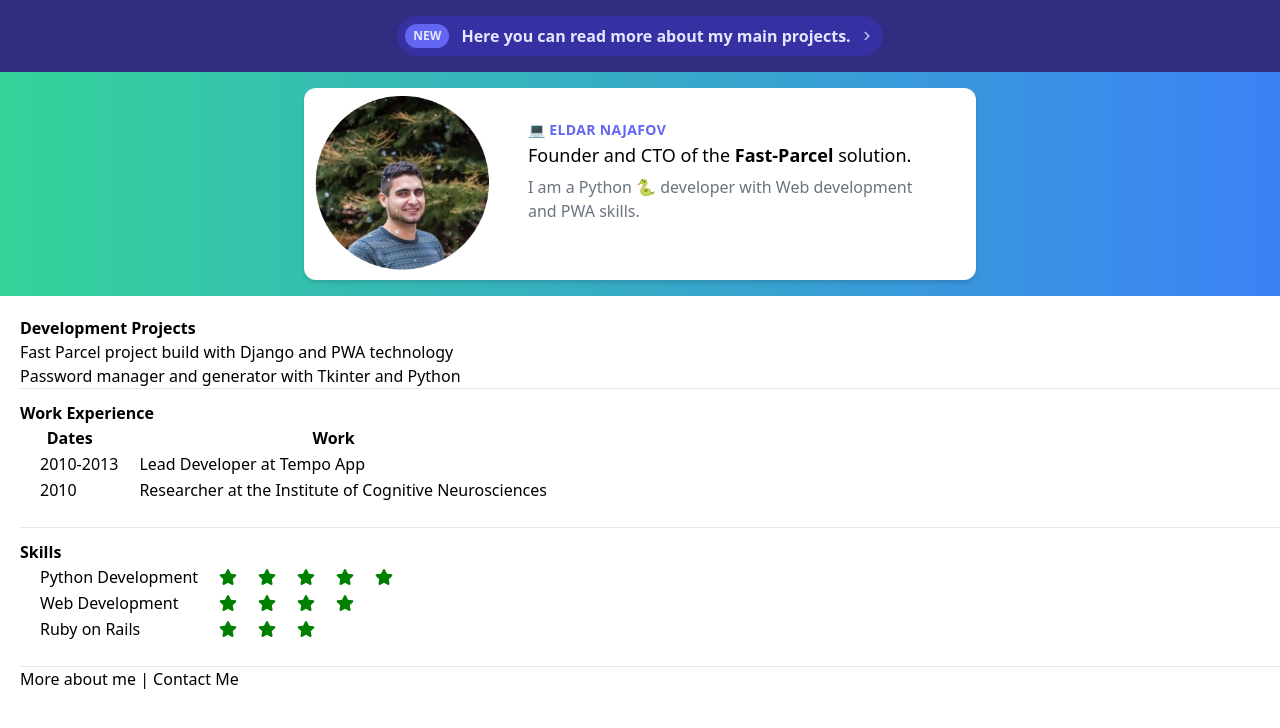
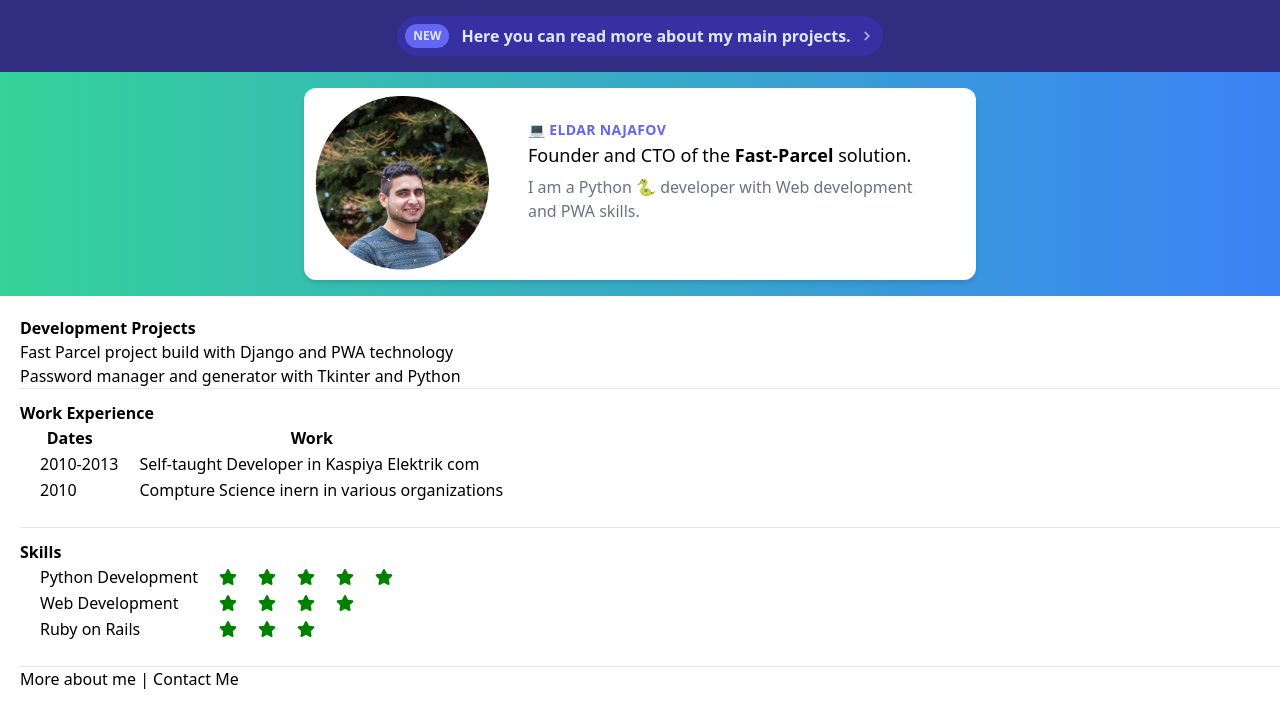
Before and after one commit to xaknet/cv, a plain HTML site: page index.html in a window 1280 px wide. Drawn offline with nearby package versions, Linux system fonts and the light colour scheme.

Commit message:
Update index.html

```diff
--- a/index.html
+++ b/index.html
@@ -61,11 +61,11 @@
       <tbody>
         <tr>
           <td>2010-2013</td>
-          <td class="ml-4">Lead Developer at Tempo App</td>
+          <td class="ml-4">Self-taught Developer in Kaspiya Elektrik com</td>
         </tr>
         <tr>
           <td>2010</td>
-          <td>Researcher at the Institute of Cognitive Neurosciences</td>
+          <td>Compture Science inern in various organizations</td>
         </tr>
       </tbody>
     </table>
```
